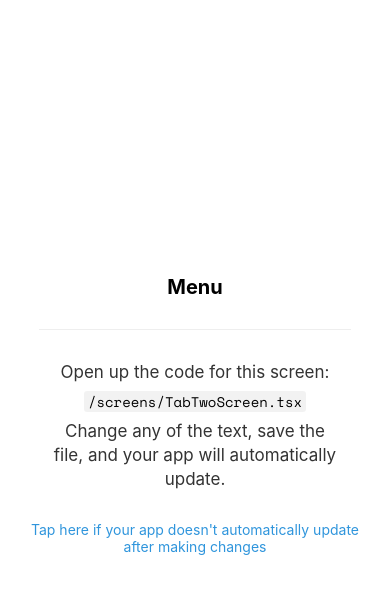
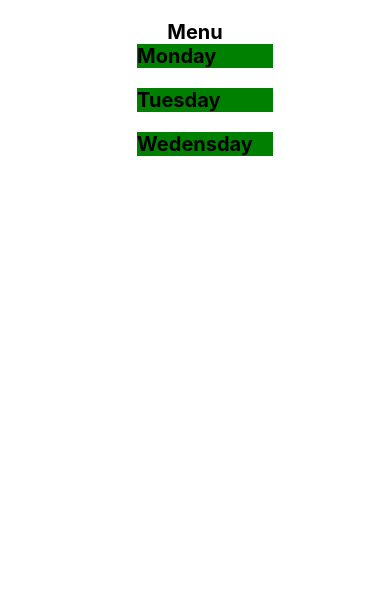
Before and after one commit to CurlzG/House_App, a React Native app: screen /Menu in a window 390 px wide. Shown: the top 594 px of the page. Built offline with nearby package versions, Linux system fonts and the light colour scheme; what expo-linking would draw is missing.

Commit message:
Created Days Component

```diff
--- /dev/null
+++ b/components/MenuDay.tsx
@@ -0,0 +1,32 @@
+import React from 'react'
+import { View, Text,StatusBar } from 'react-native'
+import { StyleSheet,TouchableHighlight } from 'react-native'
+import { useNavigation } from '@react-navigation/native';
+export const MenuDay = (props: any) => {
+  const navigation = useNavigation();
+  const { Day } = props;
+
+  return (
+    <View style={styles.slide}>
+     <StatusBar/>
+      <Text style={styles.slideText}>
+        {Day}
+      </Text>
+    </View>
+  );
+}
+const styles = StyleSheet.create({
+    slide: {
+      marginTop: StatusBar.currentHeight || 0,
+      flex:1,
+      backgroundColor:'green',
+      width:'100%',
+      height:'100%',
+      margin:20
+      },
+      slideText: {
+        fontSize: 20,
+        fontWeight:'bold'
+      },
+    });
+export default MenuDay;
--- a/navigation/LinkingConfiguration.ts
+++ b/navigation/LinkingConfiguration.ts
@@ -27,7 +27,7 @@ const linking: LinkingOptions<RootStackParamList> = {
           },
           Menu: {
             screens: {
-              MenucScreen: 'two',
+              MenuScreen: 'two',
             },
           },
         },
--- a/navigation/index.tsx
+++ b/navigation/index.tsx
@@ -41,7 +41,7 @@ function RootNavigator() {
     <Stack.Navigator>
       <Stack.Screen name="Root" component={BottomTabNavigator} options={{ headerShown: false }} />
       <Stack.Screen name="NotFound" component={NotFoundScreen} options={{ title: 'Oops!' }} />
-      <Stack.Screen name="Menu" component={Menu}  options={{ headerShown: false }} />
+      <Stack.Screen name="Menu" component={Menu} options={{ headerShown: false }} />
       <Stack.Group screenOptions={{ presentation: 'modal' }}>
         <Stack.Screen name="Modal" component={ModalScreen} />
       </Stack.Group>
@@ -60,7 +60,7 @@ function BottomTabNavigator() {
 
   return (
     <BottomTab.Navigator
-      initialRouteName="TabTwo"
+      initialRouteName="TabOne"
       screenOptions={{
         tabBarActiveTintColor: Colors[colorScheme].tint,
           headerShown: false
@@ -69,7 +69,7 @@ function BottomTabNavigator() {
         name="TabOne"
         component={TabOneScreen}
         options={{
-          title: 'Tab One',
+          title: 'TabOne',
           tabBarIcon: ({ color }) => <TabBarIcon name="code" color={color} />,
         }}
       />
@@ -77,7 +77,7 @@ function BottomTabNavigator() {
         name="TabTwo"
         component={TabTwoScreen}
         options={{
-          title: 'Tab Two',
+          title: 'TabTwo',
           tabBarIcon: ({ color }) => <TabBarIcon name="code" color={color} />,
         }}
       />
--- a/screens/Menu.tsx
+++ b/screens/Menu.tsx
@@ -1,14 +1,39 @@
-import { StyleSheet } from 'react-native';
+import { StyleSheet,FlatList } from 'react-native';
 
 import EditScreenInfo from '../components/EditScreenInfo';
 import { Text, View } from '../components/Themed';
+import { MenuDay } from '../components/MenuDay';
+
+
+const DATA = [
+  {
+    Day: 'Monday',
+
+  },
+  {
+    Day: 'Tuesday',
+
+  },
+  {
+    Day: 'Wedensday',
+
+  },
+];
+
 
 export default function Menu() {
   return (
     <View style={styles.container}>
       <Text style={styles.title}>Menu</Text>
-      <View style={styles.separator} lightColor="#eee" darkColor="rgba(255,255,255,0.1)" />
-      <EditScreenInfo path="/screens/TabTwoScreen.tsx" />
+      <FlatList
+        data={DATA}
+        renderItem={({item}) =>{
+          return(
+            <MenuDay Day={item.Day}/>
+          );
+        }}
+        keyExtractor={item => item.Day}/>
+
     </View>
   );
 }
@@ -18,6 +43,7 @@ const styles = StyleSheet.create({
     flex: 1,
     alignItems: 'center',
     justifyContent: 'center',
+    padding:20,
   },
   title: {
     fontSize: 20,
--- a/screens/TabOneScreen.tsx
+++ b/screens/TabOneScreen.tsx
@@ -1,4 +1,4 @@
-import { StyleSheet } from 'react-native';
+import { StyleSheet,StatusBar } from 'react-native';
 
 import EditScreenInfo from '../components/EditScreenInfo';
 import { Text, View } from '../components/Themed';
@@ -7,6 +7,7 @@ import Carousel from '../components/Carousel';
 export default function TabOneScreen({ navigation }: RootTabScreenProps<'TabOne'>) {
   return (
     <View style={styles.container}>
+      <StatusBar/>
       <Text style={styles.title}>Quick Selection</Text>
 
 
```
